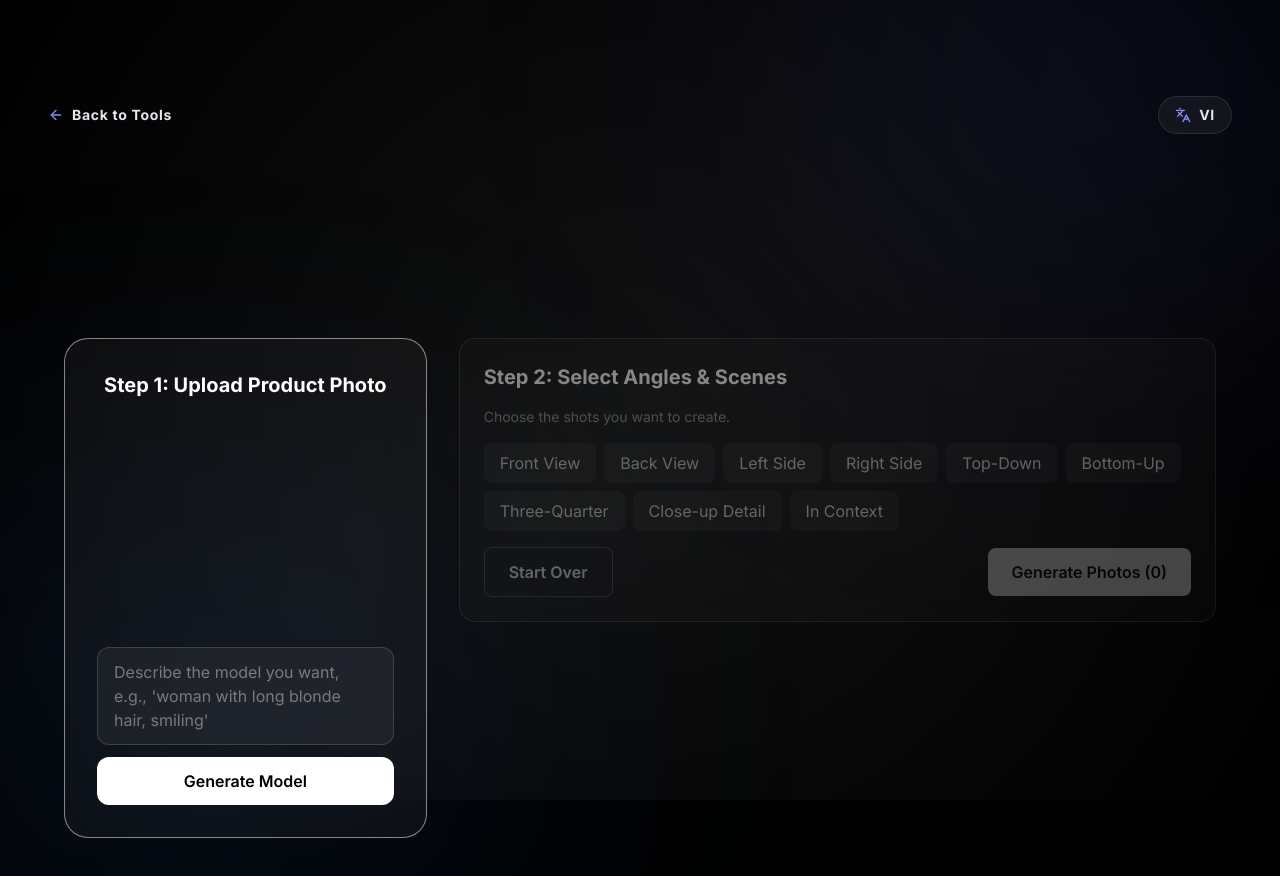
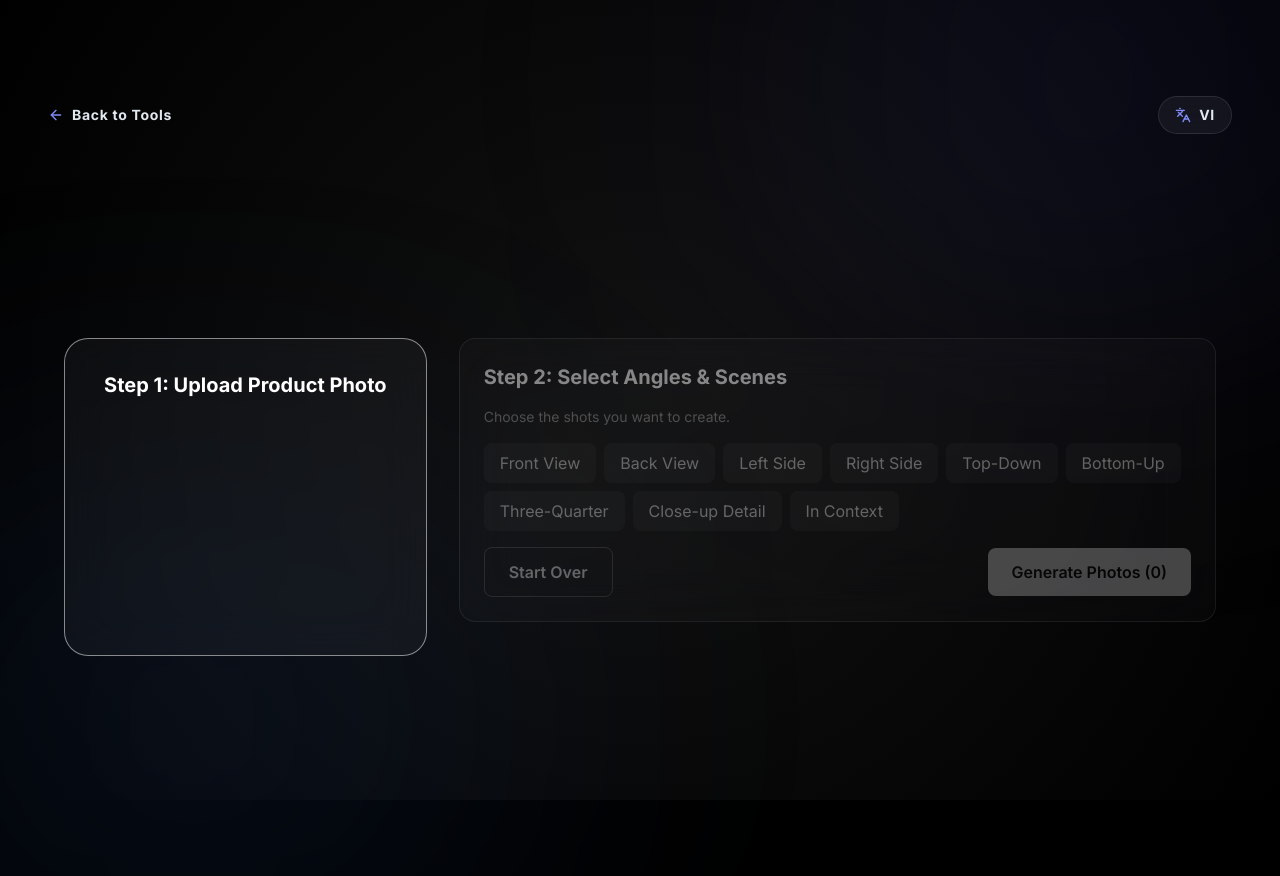
Before and after one commit to VongHaiYen11/AIPhotoFun, a React (Vite) app: page /#/productSceneGenerator in a window 1280 px wide. Shown: the top 876 px of the page. After the commit the page ends 800 px from the top, so only its background shows below. Built offline with nearby package versions, Linux system fonts and the light colour scheme; no server answers.

Commit message:
feat(ProductSceneGenerator): Remove unused model generation UI
Removes the placeholder UI elements for model generation. These components were not yet implemented and are no longer needed in the current iteration of the Product Scene Generator.

```diff
--- a/pages/ProductSceneGenerator/index.tsx
+++ b/pages/ProductSceneGenerator/index.tsx
@@ -86,19 +86,6 @@ export const ProductSceneGenerator: React.FC = () => {
                   }}
                   onRemove={() => setCurrentImage(undefined)}
                 />
-                <div className="mt-6 flex flex-col gap-3">
-                  <textarea
-                    rows={3}
-                    className="w-full px-4 py-3 rounded-xl bg-white/5 border border-white/15
-                              text-white placeholder-white/40 resize-none
-                              focus:outline-none focus:border-white"
-                    placeholder={t('photoshoot.modelGenPlaceholder')}
-                  />
-
-                  <button className="w-full px-6 py-3 rounded-xl bg-white text-black font-semibold hover:bg-white/90">
-                    {t('photoshoot.generateModel')}
-                  </button>
-                </div>
               </div>
             </div>
 
```
